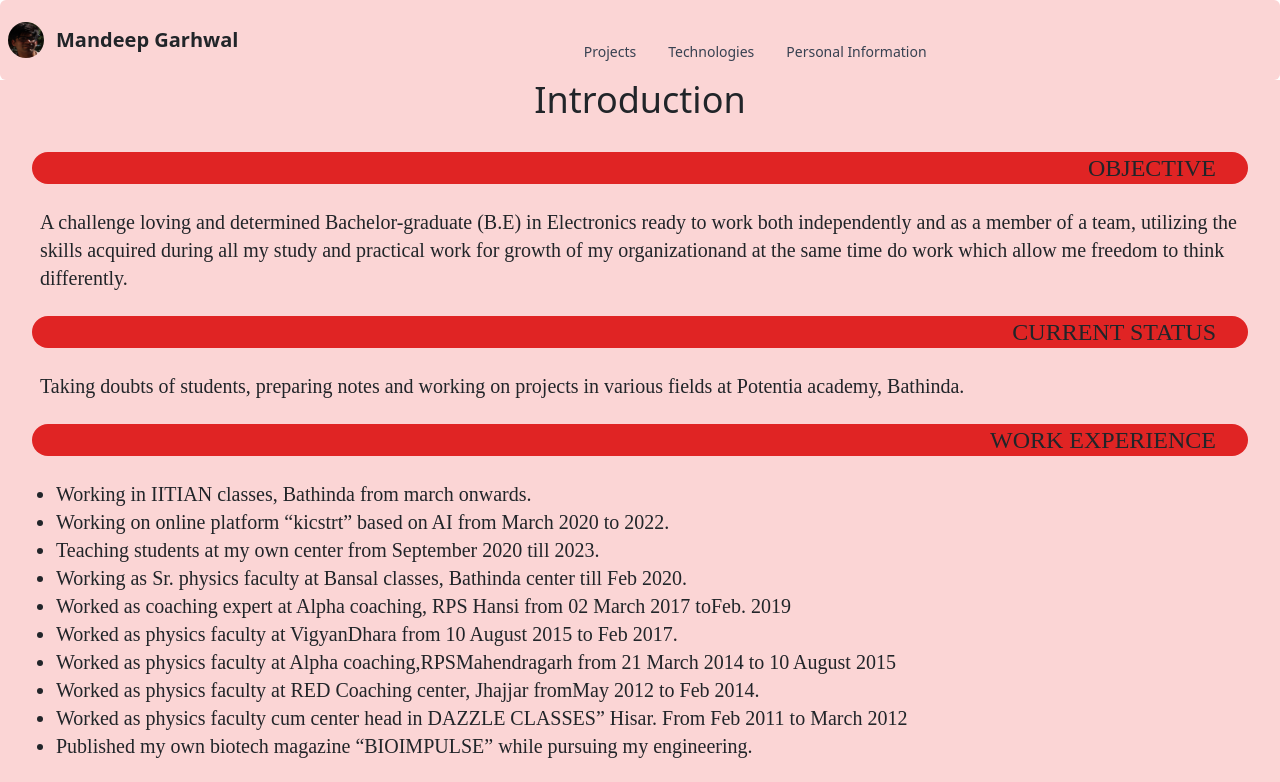
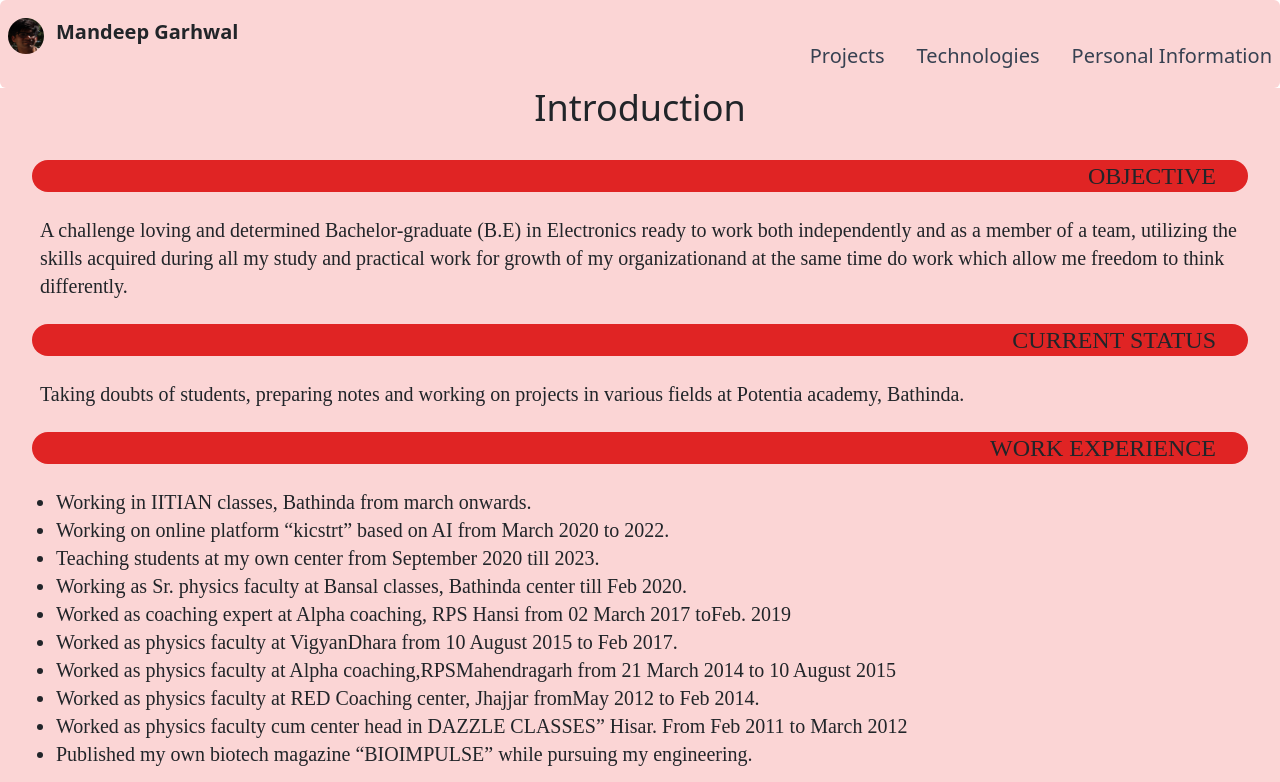
Before and after one commit to mandeepgarhwal/resume-tailwind, a React (Create React App) app: page / in a window 1280 px wide. Shown: the top 782 px of the page. Built offline with nearby package versions, Linux system fonts and the light colour scheme.

Commit message:
Add files via upload

```diff
--- a/src/navbar.jsx
+++ b/src/navbar.jsx
@@ -4,23 +4,23 @@ import { Navbar } from 'flowbite-react';
 export default function Navbars() {
     return (
 
-        <Navbar fluid rounded className='bg-red-200'>
-            <Navbar.Brand href="/">
+        <Navbar fluid rounded className='bg-red-200 align-top'>
+            <div  className=" mt-2 self-start">
+            <Navbar.Brand href="/" >
                 <img src= {thumbnail} className="mr-3  rounded-full  w-6 h-6 sm:h-9 sm:w-9 " alt="Flowbite React Logo" />
-                <span className="self-center whitespace-nowrap text-xl font-semibold dark:text-white">Mandeep Garhwal</span>
+                <span className=" self-start whitespace-nowrap text-xl font-semibold dark:text-white">Mandeep Garhwal</span>
             </Navbar.Brand>
-
-            <div className="flex md:order-2 justify-end">
-            <Navbar.Toggle />
+            </div >
+            <div className="flex flex-col justify-end">
+            <div className="flex flex-row justify-end">
+            <Navbar.Toggle className='focus:w-1/5 mr-3 focus:ring-red-200 hover:bg-red-200'/>
             </div>
-
-            <div>
             <Navbar.Collapse>
-                <Navbar.Link href="/projects">
+                <Navbar.Link href="/projects" className='text-xl'>
                     Projects
                 </Navbar.Link>
-                <Navbar.Link href="/technologies">Technologies</Navbar.Link>
-                <Navbar.Link href="/contacts">Personal Information</Navbar.Link>
+                <Navbar.Link href="/technologies" className='text-xl'>Technologies</Navbar.Link>
+                <Navbar.Link href="/contacts" className='text-xl'>Personal Information</Navbar.Link>
 
             </Navbar.Collapse>
             </div>
```
